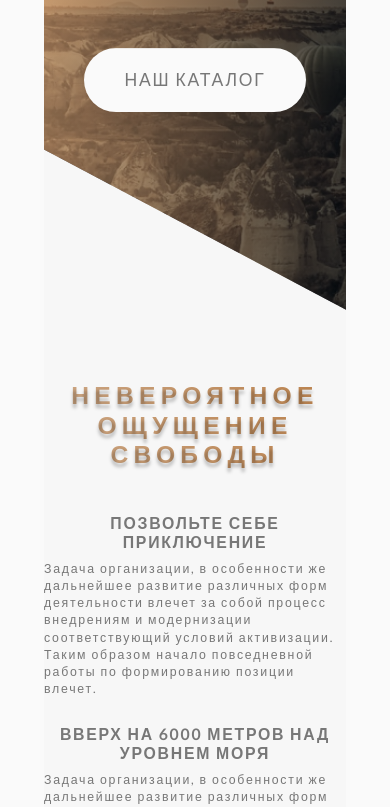
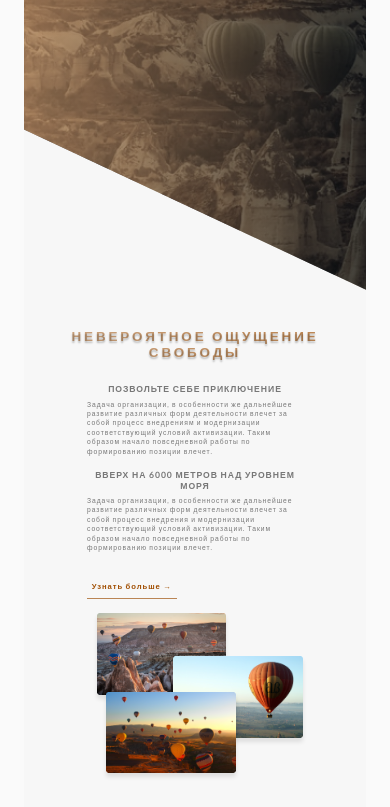
Before and after one commit to AzatResh/balloons_website, a plain HTML site: page src/index.html in a window 390 px wide. Shown: the part 536-1343 px from the top of the page. Drawn offline with nearby package versions, Linux system fonts and the light colour scheme; files whose address does not match are found by name.

Commit message:
- адаптивность до 600(часть-2)

```diff
--- a/src/sass/base/_base.sass
+++ b/src/sass/base/_base.sass
@@ -16,7 +16,7 @@ html
     @include respond(tab-port)
         font-size: 50%
     @include respond(phone)
-        font-size: 55%
+        font-size: 30%
 
 body
     padding: 5rem
--- a/src/sass/components/_button-text.sass
+++ b/src/sass/components/_button-text.sass
@@ -9,6 +9,8 @@
         border-bottom: 1px solid $color-brown-light
         display: inline-block
         transition: all 0.4s
+        @include respond(tab-port)
+            margin-bottom: 3rem
     &:hover
         background-color: $color-brown-light
         color: $color-white
--- a/src/sass/components/_card-adventure.sass
+++ b/src/sass/components/_card-adventure.sass
@@ -5,6 +5,8 @@
     text-align: center
     box-shadow: $box-shadow
     transition: all 0.5s
+    @include respond(tab-port)
+        margin-bottom: 2rem
     &__icon
         display: inline-block
         font-size: 6rem
--- a/src/sass/components/_tour-card.sass
+++ b/src/sass/components/_tour-card.sass
@@ -6,6 +6,7 @@
     @include respond(tab-port)
         height: 70rem
         margin-bottom: 5rem
+        height: auto
     &__img
         height: 24.5rem
         background-blend-mode: hard-light
@@ -62,18 +63,28 @@
             padding-bottom: 1rem
             @include respond(tab-port)
                 top: 4.6rem
+                position: relative
 
     &__backside-box
         position: absolute
         top: 50%
         left: 50%
         transform: translate(-50%, -50%)
+        @include respond(tab-port)
+            position: relative
+            top: 0
+            left: 0
+            transform: none
+            padding-top: 3rem
+            text-align: center
     &__text
         margin-bottom: 8.7rem
         text-transform: uppercase
         color: $color-white
         text-align: center
         letter-spacing: .2rem
+        @include respond(tab-port)
+            margin-bottom: 6.7rem
         &_1
             font-size: $font-size-paragraph
             font-weight: 300
@@ -93,11 +104,24 @@
         overflow: hidden
         &_front
             background: white
+            @include respond(tab-port)
+                padding-bottom: 8rem
         &_back
             transform: rotateY(180deg)
             background: linear-gradient(157deg, $color-brown-light, $color-brown-dark)
+            @include respond(tab-port)
+                transform: rotateY(0deg)
+                padding: 5rem
+                margin-top: -6rem
+                clip-path: polygon(0 0, 100% 12%, 100% 100%, 0 100%)
+        @include respond(tab-port)
+            position: relative
+            height: auto
+            transform: rotateY(0deg)
 
     &:hover &__side_front
         transform: rotateY(180deg)
+        @include respond(tab-port)
+            transform: rotateY(0deg)
     &:hover &__side_back
         transform: rotateY(0deg)
--- a/src/sass/layout/_footer.sass
+++ b/src/sass/layout/_footer.sass
@@ -8,12 +8,16 @@
 
     &__item
         display: inline-block
+
         &:not(:last-child)
             margin-right: 5rem
             @include respond(tab-land)
                 margin-right: 1rem
             @include respond(tab-port)
                 margin: 0 3rem 3rem 0
+            @include respond(tab-land)
+                margin: 0
+                padding: 2rem
 
     &__link
         &:link, &:visited
--- a/src/sass/layout/_grid.sass
+++ b/src/sass/layout/_grid.sass
@@ -13,6 +13,8 @@
         max-width: 60rem
         &:not(:last-child)
             margin-bottom: 3rem
+    @include respond(phone)
+        max-width: 45rem
 
 .col-1-of-2
     width: calc((100% - #{$gutter-horizontal}) / 2)
--- a/src/sass/pages/_home.sass
+++ b/src/sass/pages/_home.sass
@@ -11,7 +11,10 @@
     margin-bottom: 4rem
     @include respond(tab-land)
         padding: 15rem 0
-
+    @include respond(tab-port)
+        clip-path: polygon(0 0, 100% 5%, 100% 94%, 0 90%)
+        padding: 8rem 0rem 12rem 0rem
+        margin-bottom: 0rem
 .section-feedback
     position: relative
     padding: 8rem 0
@@ -19,3 +22,5 @@
 .section-book
     padding: 10rem
     background: linear-gradient(90deg, $color-brown-light, $color-black)
+    @include respond(phone)
+        padding: 3rem
```
Also changed, not shown: src/css/style.css, 1 other file.
